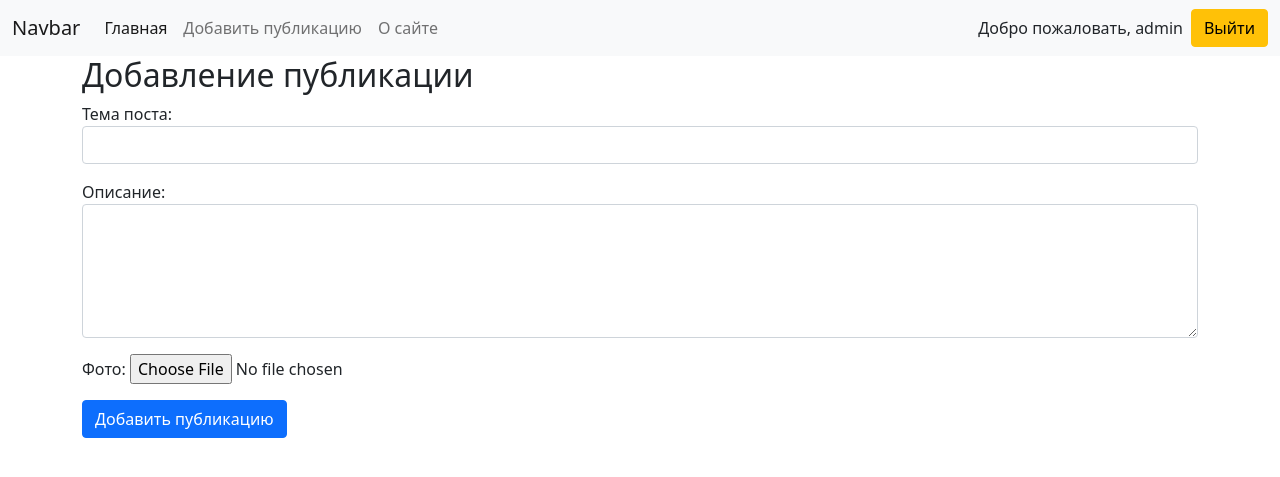
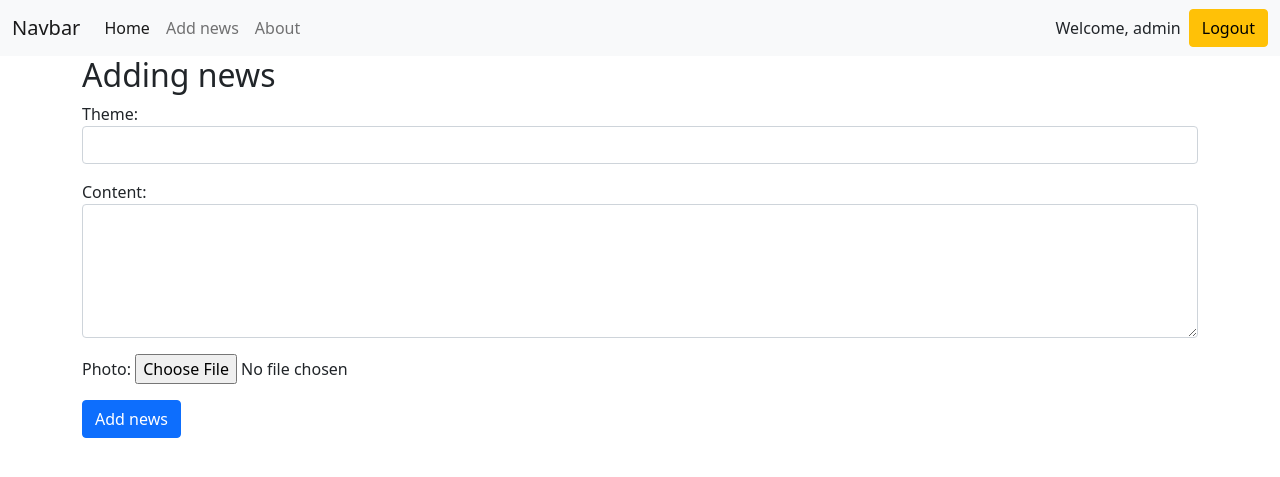
Before and after one commit to Falco13/Django_Web_App, a Django app: page /posts/add-post/ in a window 1280 px wide. Shown: the top 477 px of the page. Run offline with Django 3.2, Linux system fonts and the light colour scheme; a user stored in the database is signed in.

Commit message:
add login username or email, and other fixes

```diff
--- a/templates/base.html
+++ b/templates/base.html
@@ -21,20 +21,20 @@
         <div class="collapse navbar-collapse" id="navbarSupportedContent">
             <ul class="navbar-nav me-auto mb-2 mb-lg-0">
                 <li class="nav-item">
-                    <a class="nav-link active" aria-current="page" href="/">Главная</a>
+                    <a class="nav-link active" aria-current="page" href="/">Home</a>
                 </li>
                 {% if request.user.is_authenticated %}
-                <li class="nav-item active"><a class="nav-link" href="{% url 'add_post' %}">Добавить публикацию</a></li>
+                <li class="nav-item active"><a class="nav-link" href="{% url 'add_post' %}">Add news</a></li>
                 {% endif %}
                 <li class="nav-item">
-                    <a class="nav-link" href="/about">О сайте</a>
+                    <a class="nav-link" href="/about">About</a>
                 </li>
             </ul>
             {% if request.user.is_authenticated %}
-            Добро пожаловать, {{ user.username }}&ensp;<a class="btn btn-warning" href="/logout" type="submit">Выйти</a>
+            Welcome, {{ user.username }}&ensp;<a class="btn btn-warning" href="/logout" type="submit">Logout</a>
             {% else %}
-            <a class="btn btn-warning" href="/login" type="submit">Войти</a>&ensp;
-            <a class="btn btn-danger" href="/register" type="submit">Регистрация</a>
+            <a class="btn btn-warning" href="/login" type="submit">Login</a>&ensp;
+            <a class="btn btn-danger" href="/register" type="submit">Sign Up</a>
             {% endif %}
         </div>
     </div>
--- a/web_task_app/admin.py
+++ b/web_task_app/admin.py
@@ -28,6 +28,6 @@ class CommentAdmin(admin.ModelAdmin):
 
 @admin.register(User)
 class UserAdmin(admin.ModelAdmin):
-    list_display = ['username', 'first_name', 'last_name', 'email', 'bio', 'date_of_birth']
+    list_display = ['username', 'first_name', 'last_name', 'email', 'bio', 'date_of_birth', 'is_superuser']
     list_filter = ['username', 'first_name', 'last_name', 'email', 'date_of_birth']
     search_fields = ['username', 'first_name', 'last_name', 'email']
--- a/web_task_app/forms.py
+++ b/web_task_app/forms.py
@@ -8,18 +8,18 @@ from django.contrib.auth.forms import UserCreationForm, AuthenticationForm
 
 
 class UserLoginForm(AuthenticationForm):
-    username = forms.CharField(label='Имя пользователя', widget=forms.TextInput(attrs={'class': 'form-control'}))
-    password = forms.CharField(label='Пароль', widget=forms.PasswordInput(attrs={'class': 'form-control'}))
+    username = forms.CharField(label='username or email', widget=forms.TextInput(attrs={'class': 'form-control'}))
+    password = forms.CharField(label='password', widget=forms.PasswordInput(attrs={'class': 'form-control'}))
 
 
 class UserRegisterForm(UserCreationForm):
-    username = forms.CharField(label='Имя пользователя', widget=forms.TextInput(attrs={'class': 'form-control'}))
-    password1 = forms.CharField(label='Пароль', widget=forms.PasswordInput(attrs={'class': 'form-control'}))
-    password2 = forms.CharField(label='Подтверждение пароля',
+    username = forms.CharField(label='username', widget=forms.TextInput(attrs={'class': 'form-control'}))
+    password1 = forms.CharField(label='password', widget=forms.PasswordInput(attrs={'class': 'form-control'}))
+    password2 = forms.CharField(label='repeat password',
                                 widget=forms.PasswordInput(attrs={'class': 'form-control'}))
     email = forms.EmailField(label='Email', widget=forms.EmailInput(attrs={'class': 'form-control'}))
-    bio = forms.CharField(label='Краткая биография', widget=forms.Textarea(attrs={'class': 'form-control', 'rows': 5}))
-    date_of_birth = forms.DateField(label='Дата Рождения', widget=forms.DateInput(attrs={'class': 'form-control'}))
+    bio = forms.CharField(label='short biography', widget=forms.Textarea(attrs={'class': 'form-control', 'rows': 5}))
+    date_of_birth = forms.DateField(label='date of birthday', widget=forms.DateInput(attrs={'class': 'form-control'}))
 
     class Meta:
         model = User
@@ -38,7 +38,7 @@ class PostForm(forms.ModelForm):
     def clean_theme(self):
         theme = self.cleaned_data['theme']
         if re.match(r'\d', theme):
-            raise ValidationError('Название не должно начинаться с цифры')
+            raise ValidationError('The title of the theme should not start with a number')
         return theme
 
 
--- a/web_task_app/models.py
+++ b/web_task_app/models.py
@@ -6,18 +6,18 @@ from django.contrib.auth.models import AbstractUser
 
 class User(AbstractUser):
     email = models.EmailField(unique=True, verbose_name='email')
-    bio = models.TextField(blank=True, max_length=500, verbose_name='Биография')
-    date_of_birth = models.DateField(blank=True, null=True, verbose_name='Дата рождения')
+    bio = models.TextField(blank=True, max_length=500, verbose_name='biography')
+    date_of_birth = models.DateField(blank=True, null=True, verbose_name='date of birth')
 
 
 class Post(models.Model):
-    theme = models.CharField(max_length=150, verbose_name='Тема поста')
-    content = models.TextField(verbose_name='Описание')
-    photo = models.ImageField(upload_to='photos/', verbose_name='Фото')
-    active = models.BooleanField(default=True, verbose_name='Активно')
-    create_date = models.DateTimeField(auto_now_add=True, verbose_name='Дата публикации')
-    update_date = models.DateTimeField(auto_now=True, verbose_name='Дата редактирования')
-    user = models.ForeignKey(User, on_delete=models.CASCADE, verbose_name='Автор поста')
+    theme = models.CharField(max_length=150, verbose_name='theme')
+    content = models.TextField(verbose_name='content')
+    photo = models.ImageField(upload_to='photos/', verbose_name='photo')
+    active = models.BooleanField(default=True, verbose_name='is_active')
+    create_date = models.DateTimeField(auto_now_add=True, verbose_name='date of publication')
+    update_date = models.DateTimeField(auto_now=True, verbose_name='edit date')
+    user = models.ForeignKey(User, on_delete=models.CASCADE, verbose_name='author')
 
     def get_absolute_url(self):
         return reverse('detail_post', kwargs={'post_id': self.pk})
@@ -26,22 +26,22 @@ class Post(models.Model):
         return self.theme
 
     class Meta:
-        verbose_name = 'Пост'
-        verbose_name_plural = 'Посты'
+        verbose_name = 'new'
+        verbose_name_plural = 'news'
         ordering = ['-create_date']
 
 
 class Comments(models.Model):
-    post = models.ForeignKey(Post, on_delete=models.CASCADE, verbose_name='Пост', blank=True, null=True,
+    post = models.ForeignKey(Post, on_delete=models.CASCADE, verbose_name='new', blank=True, null=True,
                              related_name='comments_posts')
-    user = models.ForeignKey(User, on_delete=models.CASCADE, verbose_name='Автор комментария')
-    create_date = models.DateTimeField(auto_now_add=True, verbose_name='Дата комментария')
-    text = models.TextField(max_length=500, verbose_name='Текст комментария')
-    active = models.BooleanField(default=True, verbose_name='Активно')
+    user = models.ForeignKey(User, on_delete=models.CASCADE, verbose_name='comment_author')
+    create_date = models.DateTimeField(auto_now_add=True, verbose_name='date of comment')
+    text = models.TextField(max_length=500, verbose_name='text of comment')
+    active = models.BooleanField(default=True, verbose_name='is_active')
 
     class Meta:
-        verbose_name = 'Комментарий'
-        verbose_name_plural = 'Комментарии'
+        verbose_name = 'comment'
+        verbose_name_plural = 'comments'
         ordering = ['-create_date']
 
     def __str__(self):
--- a/web_task_app/templates/web_task_app/about.html
+++ b/web_task_app/templates/web_task_app/about.html
@@ -7,6 +7,6 @@
 
 {% block content %}
 <div class="container"><br>
-    <p>Вэб-приложение разработанное на языке программирования Python, с использованием вэб-фреймворка Django.</p>
+    <p>A web application developed in the Python programming language using the Django web framework.</p>
 </div>
 {% endblock %}
--- a/web_task_app/templates/web_task_app/add_post.html
+++ b/web_task_app/templates/web_task_app/add_post.html
@@ -1,18 +1,18 @@
 {% extends 'base.html' %}
 
 {% block title %}
-Добавление новости
+Adding news
 {% endblock %}
 
 
 {% block content %}
 <div class="container">
     {{ form.non_field.errors }}
-    <h2>Добавление публикации</h2>
+    <h2>Adding news</h2>
     <form action="{% url 'add_post' %}" method="POST" enctype="multipart/form-data">
         {% csrf_token %}
         {{ form.as_p }}
-        <button type="submit" class="btn btn-primary btn-block">Добавить публикацию</button>
+        <button type="submit" class="btn btn-primary btn-block">Add news</button>
     </form>
 </div>
 {% endblock %}
--- a/web_task_app/templates/web_task_app/home.html
+++ b/web_task_app/templates/web_task_app/home.html
@@ -27,7 +27,7 @@
                 </div>
             </div>
             <div class="card-footer text-muted">
-                {{ item.create_date|date:"Y-m-d H:i"}}</br>Автор: {{ item.user }}
+                {{ item.create_date|date:"Y-m-d H:i"}}</br>Author: {{ item.user }}
             </div>
         </div>
     </div>
--- a/web_task_app/templates/web_task_app/register.html
+++ b/web_task_app/templates/web_task_app/register.html
@@ -1,18 +1,18 @@
 {% extends 'base.html' %}
 
 {% block title %}
-Регистрация
+Sign Up
 {% endblock %}
 
 
 {% block content %}
 <div class="container">
     {{ form.non_field.errors }}
-    <h1>Регистрация</h1>
+    <h1>Sign Up</h1>
     <form method="post">
         {% csrf_token %}
         {{ form.as_p }}
-        <button type="submit" class="btn btn-primary btn-block">Регистрация</button>
+        <button type="submit" class="btn btn-primary btn-block">Sign Up</button>
     </form>
 </div>
 {% endblock %}
--- a/web_task_app/urls.py
+++ b/web_task_app/urls.py
@@ -1,7 +1,6 @@
 from django.urls import path
 from .views import register, user_logout, user_login, HomePosts, CreatePost, ViewPost, AboutView, UserDetail
 
-# url приложения
 urlpatterns = [
     path('', HomePosts.as_view(), name='home'),
     path('register/', register, name='register'),
--- a/web_task_app/views.py
+++ b/web_task_app/views.py
@@ -14,7 +14,6 @@ from rest_framework import generics
 from . import serializers
 
 
-# home page
 class HomePosts(ListView):
     model = Post
     template_name = 'web_task_app/home.html'
@@ -23,14 +22,13 @@ class HomePosts(ListView):
 
     def get_context_data(self, *, object_list=None, **kwargs):
         context = super().get_context_data(**kwargs)
-        context['title'] = 'Главная станица'
+        context['title'] = 'Home page'
         return context
 
     def get_queryset(self):
         return Post.objects.filter(active=True)
 
 
-# create Post
 class CreatePost(LoginRequiredMixin, CreateView):
     form_class = PostForm
     template_name = 'web_task_app/add_post.html'
@@ -76,12 +74,11 @@ def register(request):
         form = UserRegisterForm(request.POST)
         if form.is_valid():
             user = form.save()
-            # авторизация сразу после регистрации
             login(request, user)
-            messages.success(request, "Вы успешно зарегистрировались!")
+            messages.success(request, "You have successfully registered!")
             return redirect('home')
         else:
-            messages.error(request, "Ошибка регистрации!")
+            messages.error(request, "Registration error!")
     else:
         form = UserRegisterForm()
     return render(request, 'web_task_app/register.html', {'form': form})
--- a/web_task_project/urls.py
+++ b/web_task_project/urls.py
@@ -1,18 +1,3 @@
-"""web_task_project URL Configuration
-
-The `urlpatterns` list routes URLs to views. For more information please see:
-    https://docs.djangoproject.com/en/3.2/topics/http/urls/
-Examples:
-Function views
-    1. Add an import:  from my_app import views
-    2. Add a URL to urlpatterns:  path('', views.home, name='home')
-Class-based views
-    1. Add an import:  from other_app.views import Home
-    2. Add a URL to urlpatterns:  path('', Home.as_view(), name='home')
-Including another URLconf
-    1. Import the include() function: from django.urls import include, path
-    2. Add a URL to urlpatterns:  path('blog/', include('blog.urls'))
-"""
 from django.conf import settings
 from django.conf.urls.static import static
 from django.contrib import admin
```
Also changed, not shown: requirements.txt (+4 -5 lines), web_task_app/auth.py (added, +14 -0 lines), web_task_app/templates/web_task_app/detail_post.html (+5 -5 lines), web_task_app/templates/web_task_app/login.html (+4 -4 lines), web_task_project/settings.py (+4 -10 lines), db.sqlite3, 1 other file.
